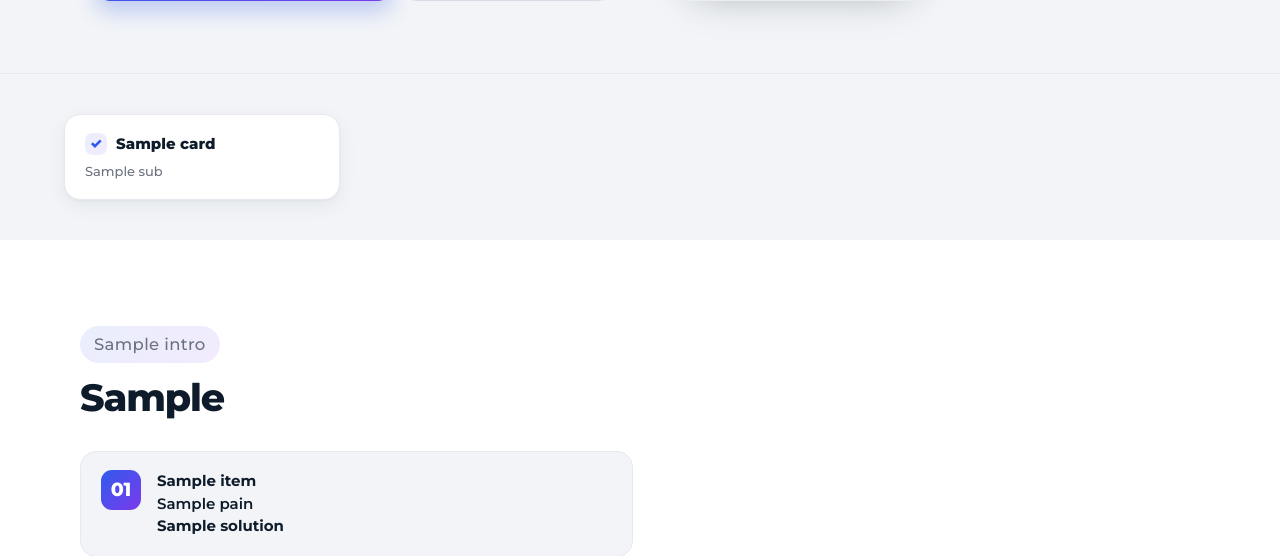
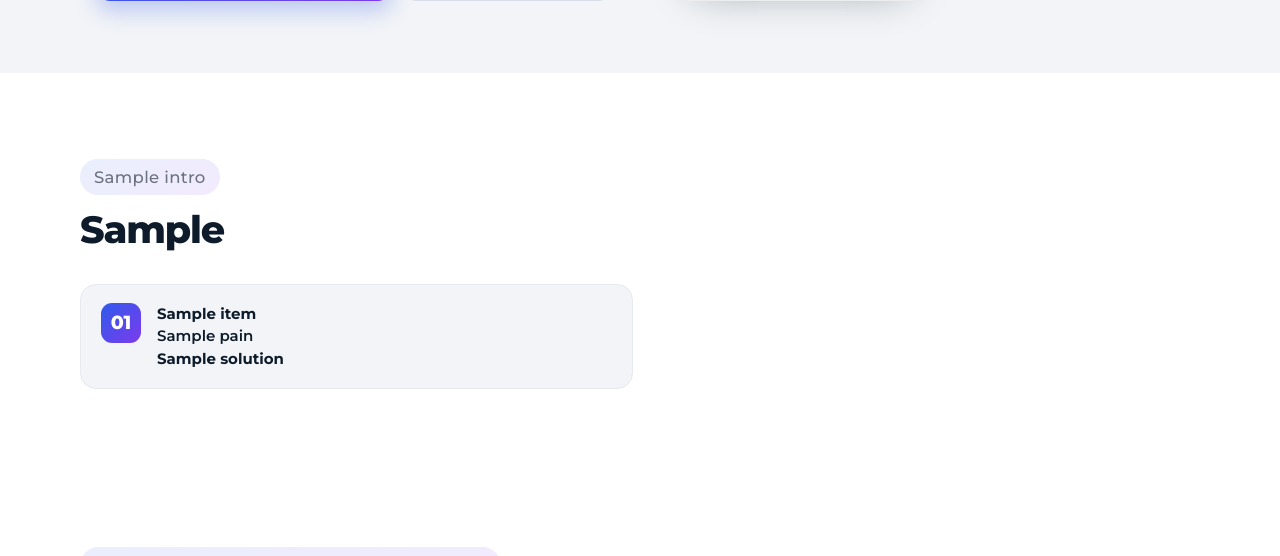
Before and after one commit to grunvald91/booking_bot, a Python web app: template webapp/templates/niche.html in a window 1280 px wide. Shown: the part 364-920 px from the top of the page. Run offline with Jinja, Linux system fonts and the light colour scheme; the template is opened without the code that fills it: most values are stand-ins (such as "Sample title", 1, 10 or a date in 2020).

Commit message:
Keep niche first screen focused [skip actions]

```diff
--- a/webapp/templates/niche.html
+++ b/webapp/templates/niche.html
@@ -74,12 +74,6 @@
         </article>
         {% endfor %}
     </div>
-</section>
-
-<section class="signal-strip" aria-label="Что даёт ServGo">
-{% for card in niche.signal_strip %}
-    <div class="signal-card {{ card.color }}"><strong>{{ card.title }}</strong><span>{{ card.sub }}</span></div>
-{% endfor %}
 </section>
 
 <section class="section band-cream pains-section" id="pains">
```
